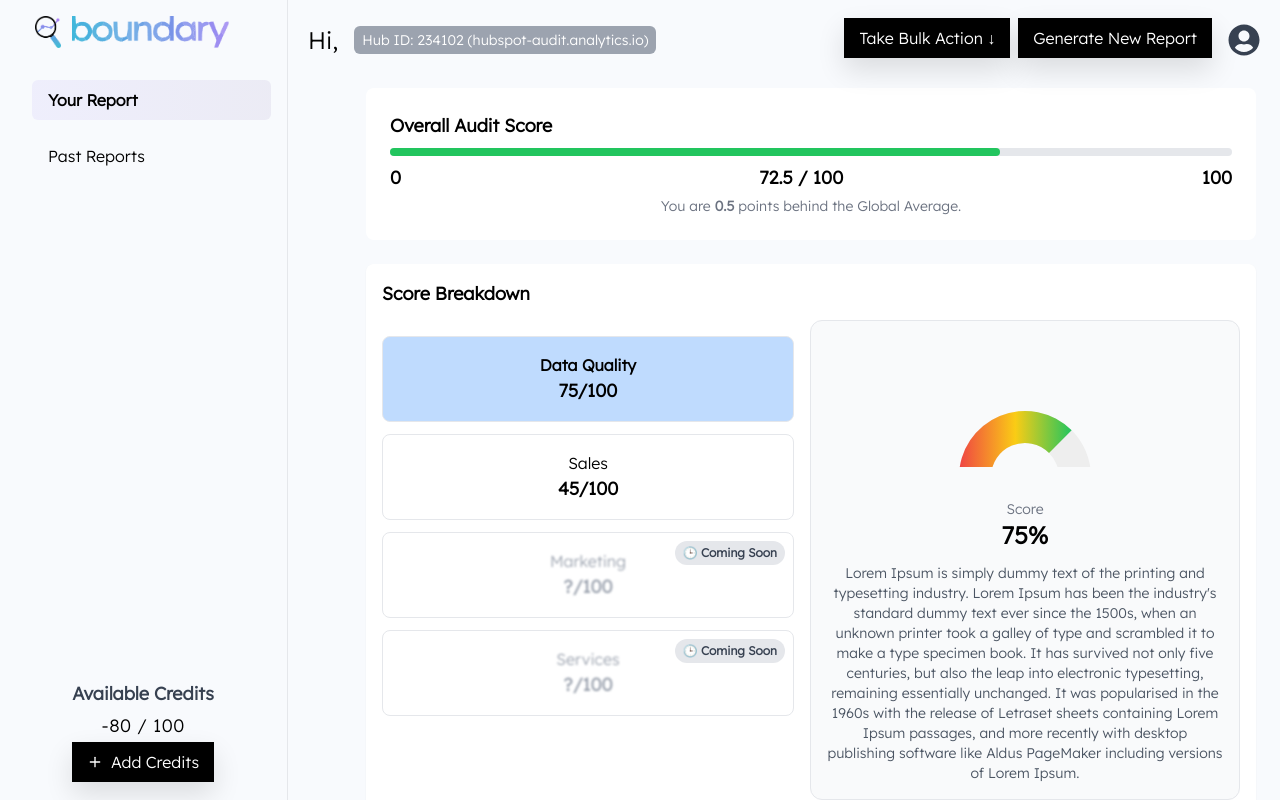
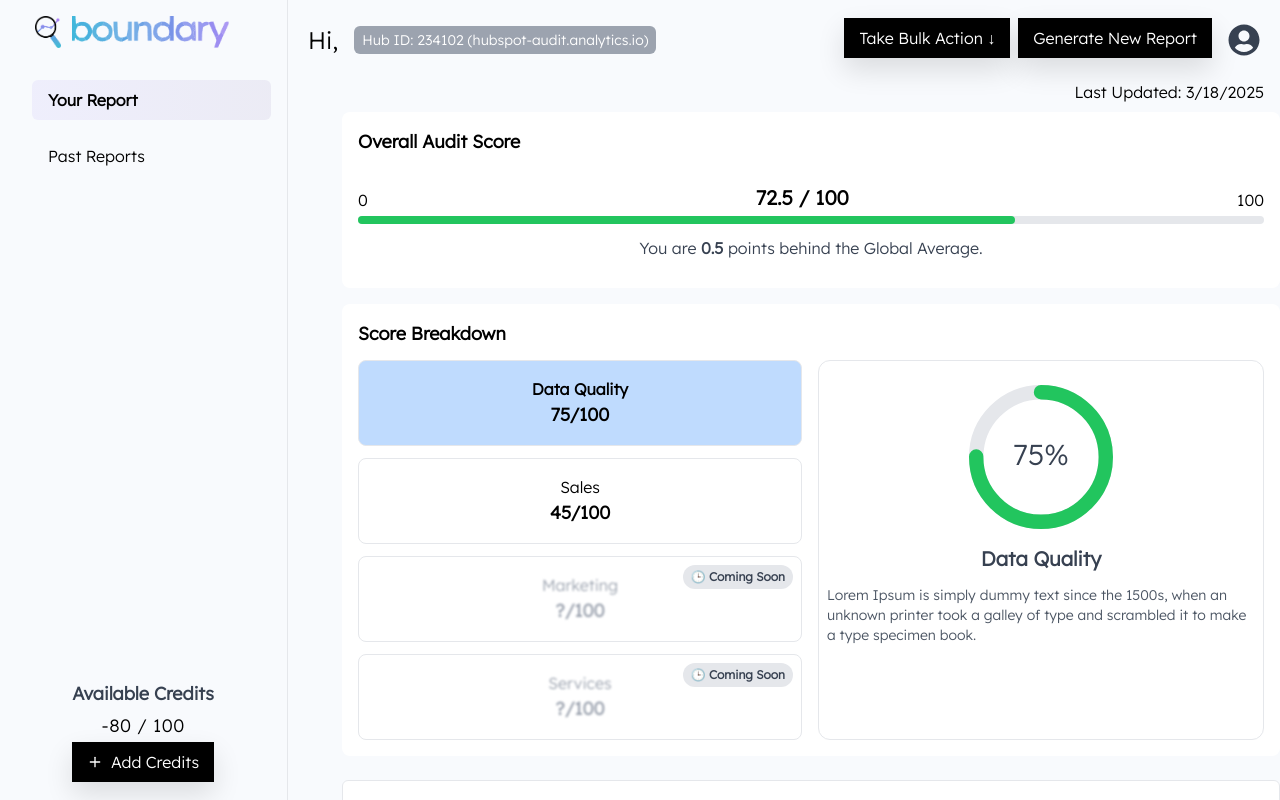
Before and after one commit to akky2000/CRM-Audit-App, a React (Vite) app: page /dashboard in a window 1280 px wide. Built offline with nearby package versions, Linux system fonts and the light colour scheme.

Commit message:
fix: overall section and score breakdown

```diff
--- a/package.json
+++ b/package.json
@@ -11,6 +11,7 @@
   },
   "dependencies": {
     "react": "^19.0.0",
+    "react-circular-progressbar": "^2.2.0",
     "react-color": "^2.19.3",
     "react-dom": "^19.0.0",
     "react-icons": "^5.5.0",
--- a/src/components/AuditScore.jsx
+++ b/src/components/AuditScore.jsx
@@ -3,36 +3,36 @@ import React from "react";
 const AuditScore = () => {
   return (
     <div
-      className="bg-white p-14 md:p-6 rounded-lg
+      className="bg-white p-14 md:p-4 rounded-lg
                     w-full max-w-md sm:max-w-lg md:max-w-2xl lg:max-w-4xl xl:max-w-6xl
-                    mx-auto mt-20 md:mt-10 lg:mt-12 flex flex-col mg-10"
+                    mx-auto mt-2 flex flex-col mg-10"
     >
       {/* Title */}
-      <h2 className="text-sm sm:text-base md:text-lg font-semibold text-left">
+      <h2 className="text-sm sm:text-base md:text-lg font-semibold text-left mb-3">
         Overall Audit Score
       </h2>
 
       {/* Progress Bar Section */}
       <div className="relative pt-2 w-full">
+        {/* Score and additional text */}
+        <div className="flex justify-between items-center mt-2">
+          <p className="text-sm sm:text-base">0</p>
+          <p className="text-sm sm:text-base md:text-xl font-bold mb-1">
+            72.5 / 100
+          </p>
+          <p className="text-sm sm:text-base">100</p>
+        </div>
+
         {/* Progress Bar */}
-        <div className="h-2 bg-gray-200 rounded-full w-full">
+        <div className="h-2 bg-gray-200 rounded-full w-full mb-2">
           <div
             className="h-2 bg-green-500 rounded-full"
             style={{ width: "72.5%" }}
           ></div>
         </div>
 
-        {/* Score and additional text */}
-        <div className="flex justify-between items-center mt-2">
-          <p className="text-sm sm:text-base md:text-lg font-bold">0</p>
-          <p className="text-sm sm:text-base md:text-lg font-bold">
-            72.5 / 100
-          </p>
-          <p className="text-sm sm:text-base md:text-lg font-bold">100</p>
-        </div>
-
         {/* Additional text below */}
-        <p className="text-gray-500 text-sm mt-1 text-center">
+        <p className="text-md text-gray-700 my-3 text-center">
           You are <span className="font-bold">0.5</span> points behind the
           Global Average.
         </p>
--- a/src/components/MainContent.jsx
+++ b/src/components/MainContent.jsx
@@ -4,15 +4,15 @@ import ScoreBreakdown from "../components/ScoreBreakdown";
 import DataAudit from "../components/DataAudit";
 import MissingData from "../components/MissingData";
 
-
 const MainContent = () => {
+  const date = new Date().toLocaleDateString();
   return (
-    <div className="p-10 space-y-6 max-w-7xl mx-auto px-6 min-h-screen overflow-hidden">
+    <div className="my-20 max-w-7xl mx-auto min-h-screen overflow-hidden">
+      <p className="text-end md:mr-4">Last Updated: {date}</p>
       <AuditScore />
       <ScoreBreakdown />
       <DataAudit />
       <MissingData />
-
     </div>
   );
 };
--- a/src/components/ScoreBreakdown.jsx
+++ b/src/components/ScoreBreakdown.jsx
@@ -1,5 +1,6 @@
 import React, { useState } from "react";
-import { RadialBarChart, RadialBar, PolarAngleAxis } from "recharts";
+import { CircularProgressbar, buildStyles } from "react-circular-progressbar";
+import "react-circular-progressbar/dist/styles.css";
 
 const ScoreBreakdown = () => {
   const scores = [
@@ -7,14 +8,14 @@ const ScoreBreakdown = () => {
       title: "Data Quality",
       score: 75,
       description:
-        "Lorem Ipsum is simply dummy text of the printing and typesetting industry. Lorem Ipsum has been the industry's standard dummy text ever since the 1500s, when an unknown printer took a galley of type and scrambled it to make a type specimen book. It has survived not only five centuries, but also the leap into electronic typesetting, remaining essentially unchanged. It was popularised in the 1960s with the release of Letraset sheets containing Lorem Ipsum passages, and more recently with desktop publishing software like Aldus PageMaker including versions of Lorem Ipsum.",
+        "Lorem Ipsum is simply dummy text since the 1500s, when an unknown printer took a galley of type and scrambled it to make a type specimen book.",
       comingSoon: false,
     },
     {
       title: "Sales",
       score: 45,
       description:
-        "Lorem Ipsum is simply dummy text of the printing and typesetting industry. Lorem Ipsum has been the industry's standard dummy text ever since the 1500s, when an unknown printer took a galley of type and scrambled it to make a type specimen book. It has survived not only five centuries, but also the leap into electronic typesetting, remaining essentially unchanged. It was popularised in the 1960s with the release of Letraset sheets containing Lorem Ipsum passages, and more recently with desktop publishing software like Aldus PageMaker including versions of Lorem Ipsum.",
+        "Lorem Ipsum is simply dummy text since the 1500s, when an unknown printer took a galley of type and scrambled it to make a type specimen book.",
       comingSoon: false,
     },
     {
@@ -33,15 +34,22 @@ const ScoreBreakdown = () => {
 
   const [selectedScore, setSelectedScore] = useState(scores[0]);
 
-  const gaugeData = [
-    { value: selectedScore.comingSoon ? 0 : selectedScore.score },
-  ];
+  const getScoreColor = (score) => {
+    if (score <= 24) return "#ef4444"; // Red
+    if (score <= 70) return "#f97316"; // Orange
+    return "#22c55e"; // Green
+  };
+
+  const pathColor = selectedScore.comingSoon
+    ? "#d1d5db"
+    : getScoreColor(selectedScore.score);
 
   return (
-    <div className="p-4 bg-white rounded-lg max-w-6xl mx-auto my-4 shadow-sm">
+    <div className="p-4 bg-white rounded-lg max-w-6xl mx-auto my-4 ">
       <h2 className="text-start font-semibold text-lg mb-3">Score Breakdown</h2>
-      <div className="flex flex-col md:flex-row gap-4">
-        <div className="flex-1 flex flex-col gap-3 py-4 rounded-xl">
+      <div className="flex flex-col-reverse md:flex-row gap-4">
+        {/* Left Side - Scores */}
+        <div className="flex-1 flex flex-col gap-3 rounded-xl">
           {scores.map((item) => (
             <div
               key={item.title}
@@ -78,40 +86,30 @@ const ScoreBreakdown = () => {
           ))}
         </div>
 
-        {/* Gauge & Description */}
-        <div className="flex-1 flex flex-col items-center bg-gray-50 py-4 px-2 rounded-xl border border-gray-200">
-          <RadialBarChart
-            width={200}
-            height={130}
-            cx="50%"
-            cy={140}
-            innerRadius={50}
-            outerRadius={90}
-            startAngle={180}
-            endAngle={0}
-            data={gaugeData}
-          >
-            <PolarAngleAxis type="number" domain={[0, 100]} tick={false} />
-            <RadialBar background dataKey="value" fill="url(#grad)" clockWise />
-            <defs>
-              <linearGradient id="grad" x1="0%" y1="0%" x2="100%" y2="0%">
-                <stop offset="0%" stopColor="#ef4444" />
-                <stop offset="50%" stopColor="#facc15" />
-                <stop offset="100%" stopColor="#22c55e" />
-              </linearGradient>
-            </defs>
-          </RadialBarChart>
-
-          {/* Score Text */}
-          <div className="text-center mt-8">
-            <p className="text-gray-500 font-medium text-sm">Score</p>
-            <h2 className="text-2xl font-bold">
-              {selectedScore.comingSoon ? "?" : selectedScore.score}%
-            </h2>
+        {/* Right Side - Circular Progress Bar & Description */}
+        <div className="flex-1 flex flex-col items-center py-6 rounded-xl border border-gray-200">
+          <div className="w-36 h-36">
+            <CircularProgressbar
+              value={selectedScore.comingSoon ? 0 : selectedScore.score}
+              text={`${selectedScore.comingSoon ? "?" : selectedScore.score}%`}
+              strokeWidth={10}
+              styles={buildStyles({
+                textColor: "#374151",
+                pathColor,
+                trailColor: "#e5e7eb",
+                strokeLinecap: "round",
+                textSize: "20px",
+              })}
+            />
           </div>
 
+          {/* Selected Score Title */}
+          <h2 className="mt-4 text-xl font-semibold text-gray-700">
+            {selectedScore.title}
+          </h2>
+
           {/* Dynamic Description */}
-          <p className="mt-3 text-gray-600 text-sm text-center px-2">
+          <p className="mt-3 text-gray-600 text-sm px-2 text-start">
             {selectedScore.description}
           </p>
         </div>
```
Also changed, not shown: 1 other file (tests, documents, lock files or other folders).
